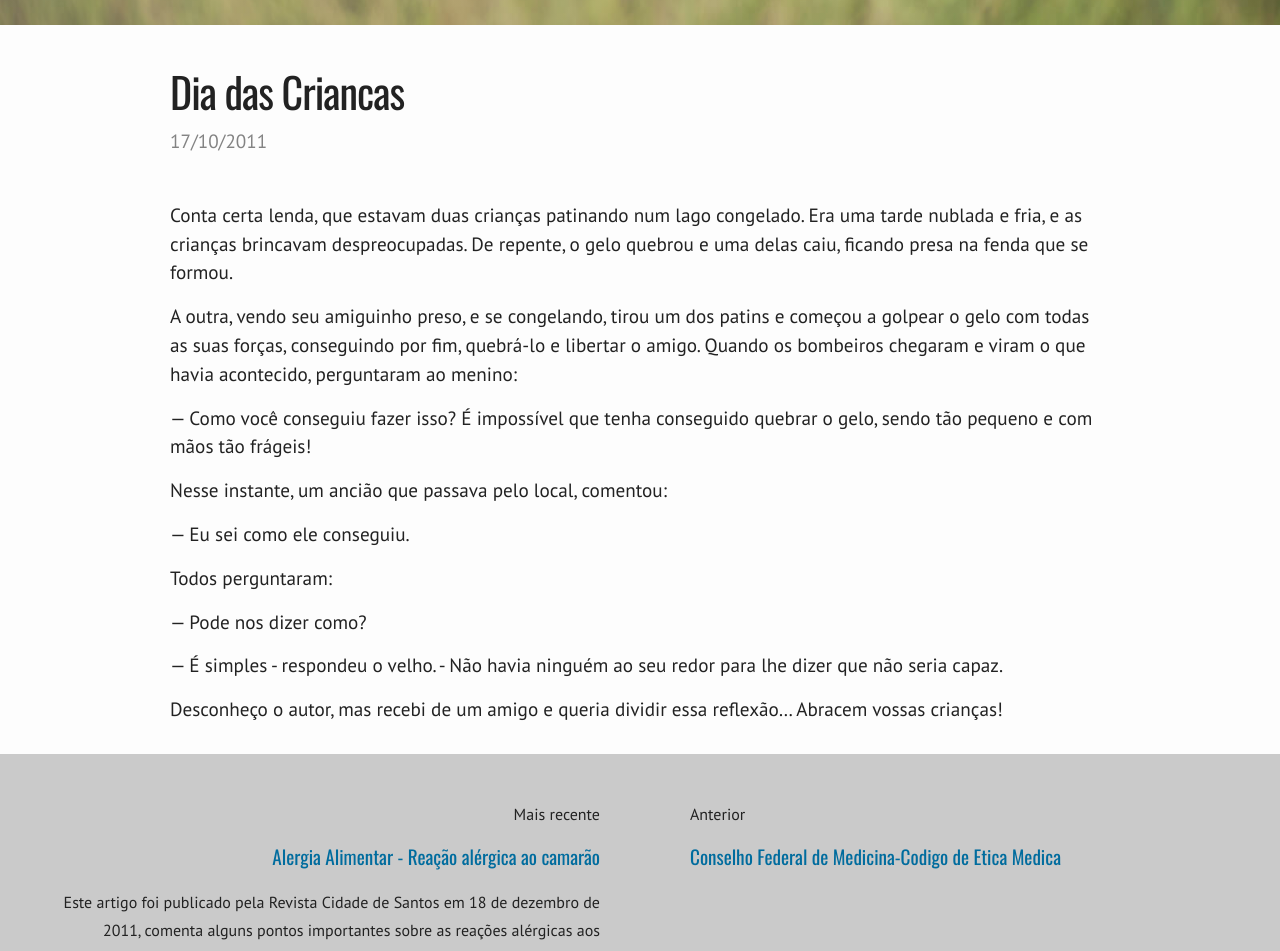
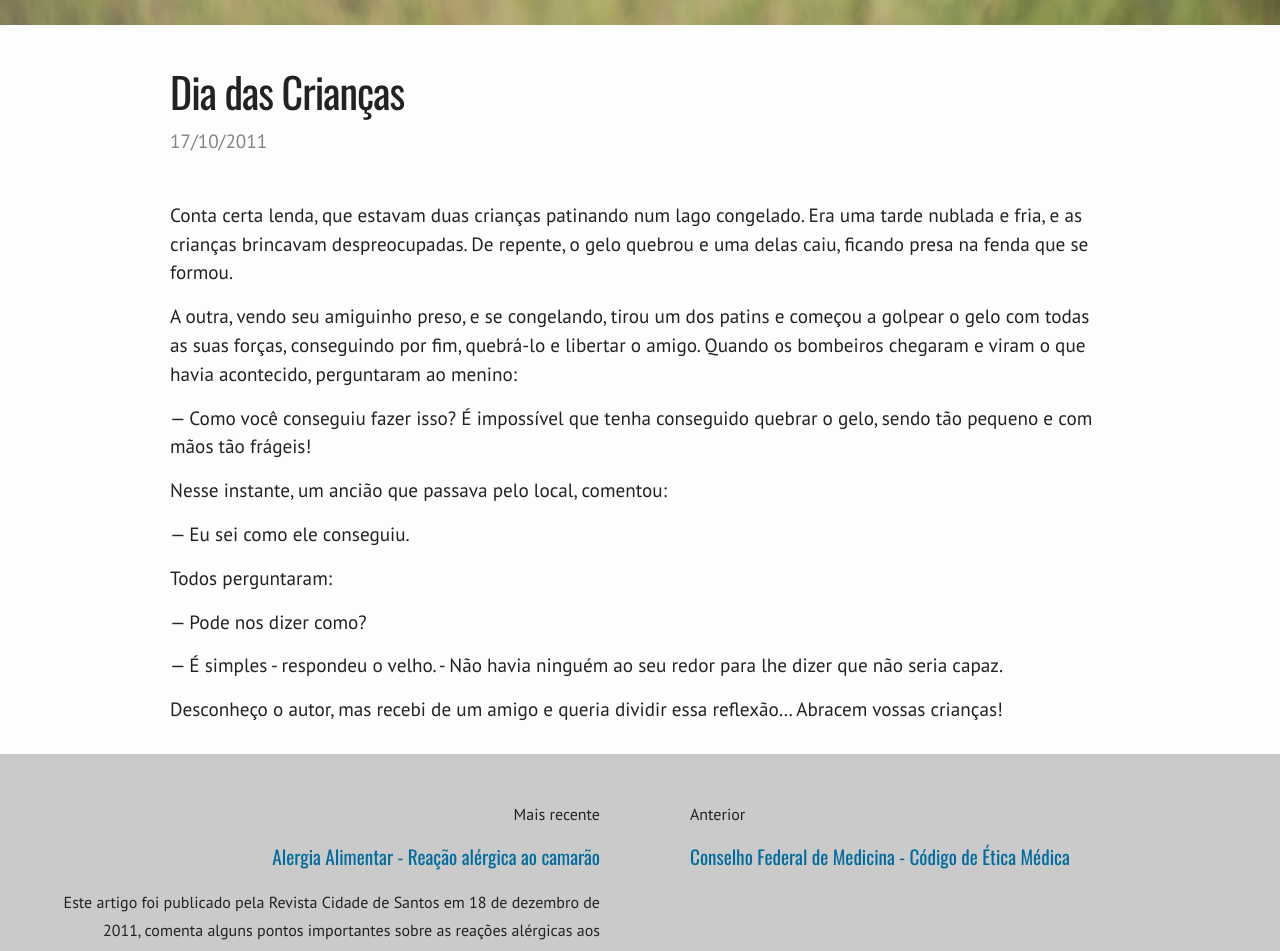
Before and after one commit to aleamparo/clinicafabricioafonso.github.io, a Jekyll site: the page built from _posts/2011-10-17-dia-das-criancas.md, in a window 1280 px wide. Shown: the part 605-1556 px from the top of the page. Built offline with Jekyll 4.4.1, drawn with Linux system fonts in a browser that asks for light colours.

Commit message:
Pequenas correções de texto

```diff
--- a/_posts/2011-09-29-conselho-federal-de-medicina-novo-codigo-de-etica-medica.md
+++ b/_posts/2011-09-29-conselho-federal-de-medicina-novo-codigo-de-etica-medica.md
@@ -1,5 +1,5 @@
 ---
-title: "Conselho Federal de Medicina-Codigo de Etica Medica"
+title: "Conselho Federal de Medicina - Código de Ética Médica"
 ---
 
 <div class="page-content">
--- a/_posts/2011-10-17-dia-das-criancas.md
+++ b/_posts/2011-10-17-dia-das-criancas.md
@@ -1,5 +1,5 @@
 ---
-title: "Dia das Criancas"
+title: "Dia das Crianças"
 ---
 
 Conta certa lenda, que estavam duas crianças patinando num lago congelado. Era uma tarde nublada e fria, e as crianças brincavam despreocupadas. De repente, o gelo quebrou e uma delas caiu, ficando presa na fenda que se formou.
```
Also changed, not shown: _posts/2013-04-02-semana-mundial-da-alergia.md (+3 -12 lines).
